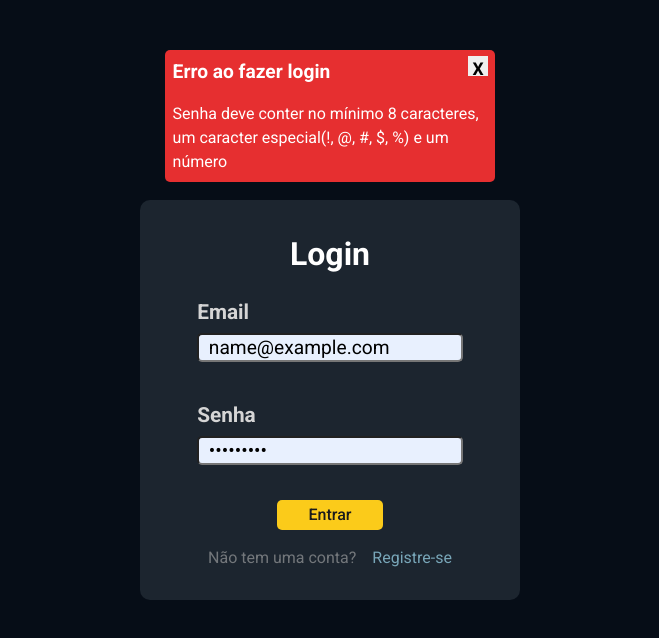
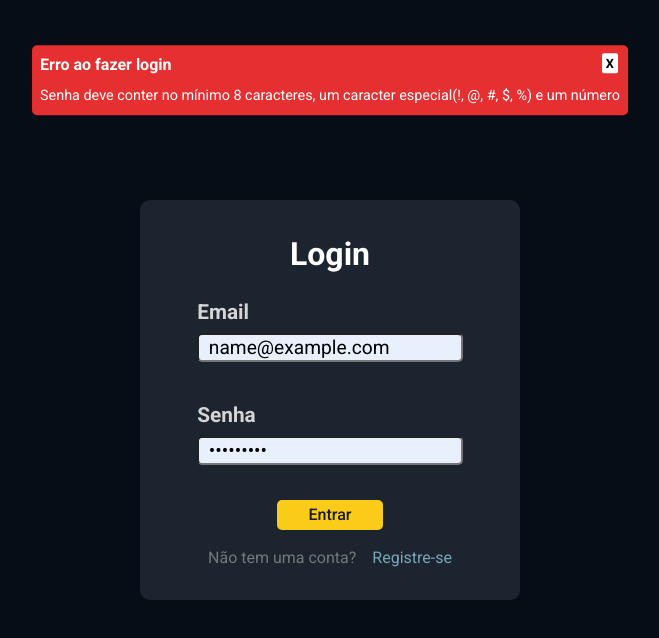
Before and after one commit to jjribeiro1/movies-spa, a React (Vite) app: page / in a window 1280 px wide. Both pictures are taken after typing "name@example.com", "Sample123" into the empty fields and a click on the button "Entrar". Shown: the top 638 px of the page, without its empty margins (310-969 px from the left). Built offline with nearby package versions, Linux system fonts and the light colour scheme.

Commit message:
refactor: toast style

```diff
--- a/src/components/radix-toast/index.tsx
+++ b/src/components/radix-toast/index.tsx
@@ -15,8 +15,8 @@ export function ToastMessage({ openToast, setOpenToast, title, messages }: Toast
         <ToastTitle>{title}</ToastTitle>
         <ToastClose>X</ToastClose>
         <ToastDescription>
-          {messages.map((message) => (
-            <p>{message}</p>
+          {messages.map((message, i) => (
+            <p key={i}>{message}</p>
           ))}
         </ToastDescription>
       </ToastRoot>
--- a/src/components/radix-toast/style.ts
+++ b/src/components/radix-toast/style.ts
@@ -2,12 +2,10 @@ import { Viewport, Root, Title, Close, Description } from '@radix-ui/react-toast
 import styled, { css } from 'styled-components';
 
 export const ToastViewport = styled(Viewport)`
-  position: absolute;
-  top: 5%;
+  position: fixed;
+  top: 10%;
   left: 50%;
-  transform: translate(-50%, 0);
-  width: 350px;
-  padding: 0.6rem;
+  transform: translate(-50%, -50%);
   list-style: none;
 `;
 
@@ -16,42 +14,39 @@ export const ToastRoot = styled(Root)`
     display: flex;
     flex-direction: column;
     padding: 0.5rem;
-    gap: 1rem;
+    gap: 0.5rem;
     border-radius: 5px;
     background-color: ${theme.colors.toastFail};
+    color: ${theme.colors.c1};
   `}
 `;
 
 export const ToastTitle = styled(Title)`
+  font-size: 1rem;
+  font-weight: 600;
+`;
+
+export const ToastClose = styled(Close)`
   ${({ theme }) => css`
-    display: flex;
-    flex-wrap: wrap;
-    width: 200px;
-    font-size: 1.2rem;
+    position: absolute;
+    top: 8px;
+    right: 10px;
+    padding: 0.5px 4px;
+    border-style: none;
+    border-radius: 2px;
+    font-size: 0.8rem;
     font-weight: 600;
-    color: ${theme.colors.c1};
+    background-color: ${theme.colors.c1};
+    :hover {
+      cursor: pointer;
+    }
   `}
 `;
 
-export const ToastClose = styled(Close)`
-  position: absolute;
-  top: 16px;
-  right: 17px;
-  width: 20px;
-  height: 20px;
-  font-size: 1.1rem;
-  border-style: none;
-  font-weight: 600;
-  :hover {
-    cursor: pointer;
-  }
+export const ToastDescription = styled(Description)`
+  display: flex;
+  flex-direction: column;
+  gap: 5px;
+  font-size: 0.9rem;
+  font-weight: 400;
 `;
-
-export const ToastDescription = styled(Description)`
-  ${({ theme }) => css`
-    display: flex;
-    flex-direction: column;
-    gap: 0.5rem;
-    color: ${theme.colors.c1};
-  `}
-`;
--- a/src/components/register-user/index.tsx
+++ b/src/components/register-user/index.tsx
@@ -36,7 +36,7 @@ export function RegisterUserForm({ setOpenRegister }: RegisterUserFormProps) {
     const cpfIsValid = ValidateCpf(cpf);
 
     if (!nameIsValid) {
-      error.push('Nome deve ter pelo menos 3 caracterers');
+      error.push('Nome deve ter pelo menos 3 caracteres');
     }
 
     if (!emailIsValid) {
```
